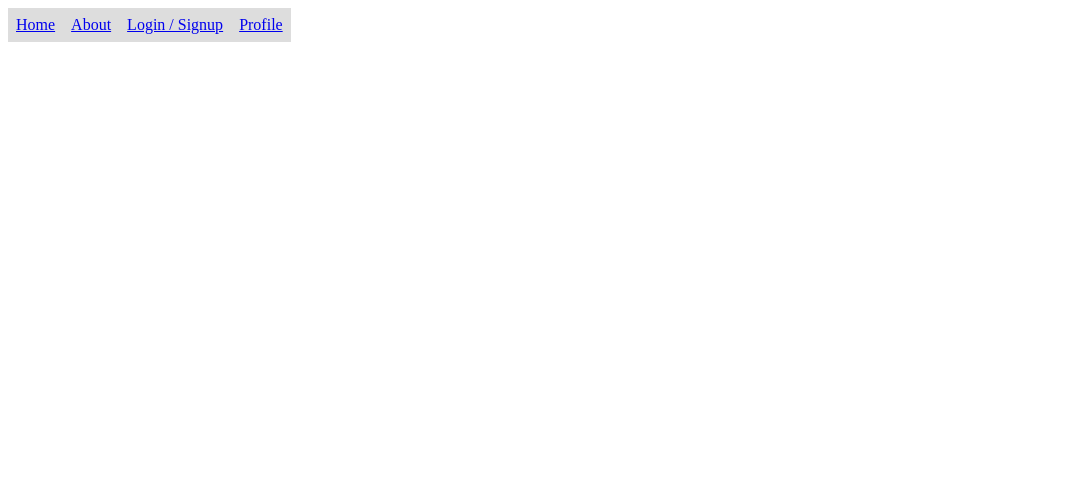
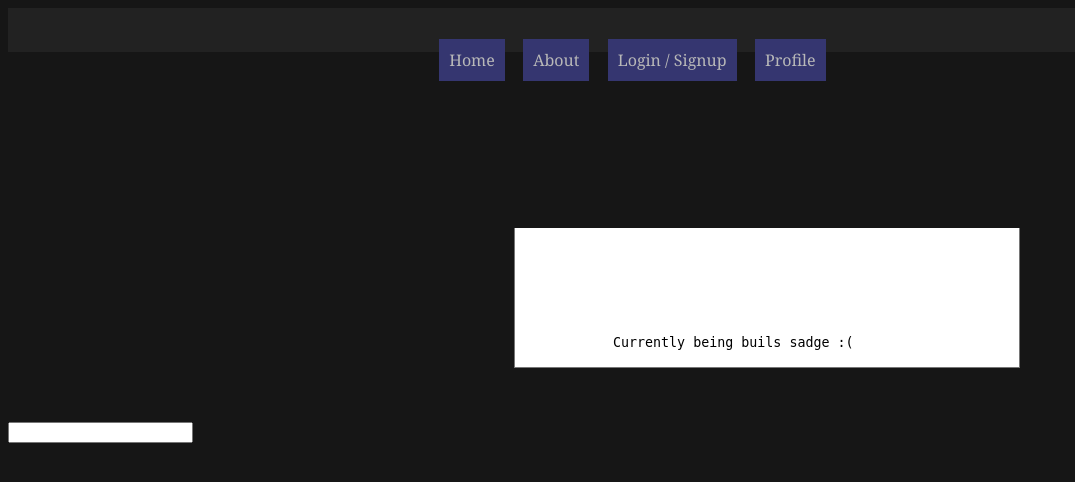
Before and after one commit to 3matt3/Flask-App-Template, a Flask app: page / in a window 1280 px wide. Shown: the top 482 px of the page, without its empty margins (0-1075 px from the left). Run offline with Flask 3, Linux system fonts and the light colour scheme.

Commit message:
basic landing page

```diff
--- /dev/null
+++ b/app.py
@@ -0,0 +1,21 @@
+from flask import Flask
+from flask import render_template
+
+
+#
+#   To start test server. Be in main directory in console. In console python -m flask --app main run
+#
+
+app = Flask(__name__)
+
+@app.route("/")
+def home():
+    return render_template('home.html')
+
+@app.route("/admin")
+def admin():
+    return render_template('admin.html')
+
+@app.route("/login")
+def login():
+    return render_template('login.html')
--- a/main.py
+++ /dev/null
@@ -1,21 +0,0 @@
-from flask import Flask
-from flask import render_template
-
-
-#
-#   To start test server. Be in main directory in console. In console python -m flask --app main run
-#
-
-app = Flask(__name__)
-
-@app.route("/")
-def home():
-    return render_template('base.html')
-
-@app.route("/admin")
-def admin():
-    return render_template('admin.html')
-
-@app.route("/login")
-def login():
-    return render_template('login.html')
--- /dev/null
+++ b/requirements.txt
@@ -0,0 +1,2 @@
+python-dotenv
+flask
--- a/static/styles.css
+++ b/static/styles.css
@@ -1,16 +1,61 @@
 ul {
     list-style-type: none;
-    margin: 0;
-    padding: 0;
+    margin: auto;
+    background-color: rgba(27, 21, 114, 0.815);
+
+
 
 }
 
 li {
     float: left;
+    margin: auto;
+    padding: 2%;
+    border-color: black;
 }
 
 a {
     display: block;
-    padding: 8px;
-    background-color: #dddddd;
+    padding: 10px;
+    background-color: #353670;
+    text-decoration: none;
+    color: rgb(184, 184, 184);
+    font-family: Cambria, Cochin, Georgia, Times, 'Times New Roman', serif;
+    border-color: black;
+    border-width: 10;
+    margin: auto;
   }
+body {
+    background-color: rgb(22, 22, 22);
+
+}
+#background {
+    background-color: rgb(16, 16, 27);
+    max-width: 100%;
+    max-height: 100%;
+}
+
+#nav {
+    margin: auto;
+    padding: 22px;
+    width: 500px;
+
+  }
+#home-window {
+    margin-left: auto;
+    padding: 50px;
+    padding-left: 40%;
+    display: flexbox;
+}
+#window-text {
+    margin: auto;
+    border-top: 50px;
+    padding-top: 15%;
+    width: 500px;
+    resize: none;
+
+}
+
+#submit-text {
+    margin: auto;
+}
--- a/templates/base.html
+++ b/templates/base.html
@@ -1,4 +1,3 @@
-
 <!DOCTYPE html>
 <html lang="en">
     <head>
@@ -6,6 +5,7 @@
         <title>// Flask App //</title>
     </head>
     <body>
+        <div id="background" max-width="100%" style="background-color: rgb(34, 34, 34);">
             <div id="nav">
                 <ul>
                     <li><a href="index">Home</a></li>
@@ -14,8 +14,10 @@
                     <li><a href="profile">Profile</a></li>
               </ul>
             </div>
+        </div>
+        <div id="seperator" style="width: 25%; height: 20%; padding: 5%;"></div>
         {% block content %}
 
-        {% endblock %}
+        {% endblock content %}
     </body>
 </html>
--- /dev/null
+++ b/templates/home.html
@@ -0,0 +1,15 @@
+{% extends "base.html" %}
+{% block content %}
+<div id="main">
+    <div id="home-window">
+        <textarea id="window-text">
+            Currently being buils sadge :(
+        </textarea>
+    </div>
+    <div id="submit">
+        <input type="text" id="submit-text">
+    </div>
+</div>
+
+
+{% endblock content %}
```
Also changed, not shown: 1 other file. Lines whose indentation alone changed are shown as unchanged.
